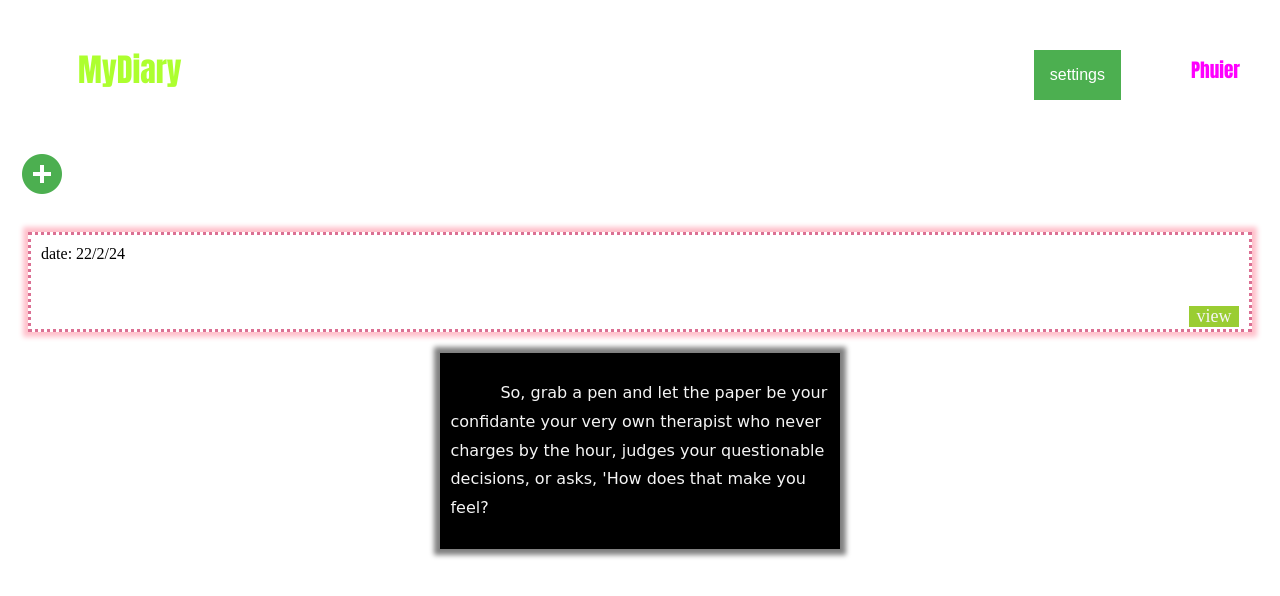
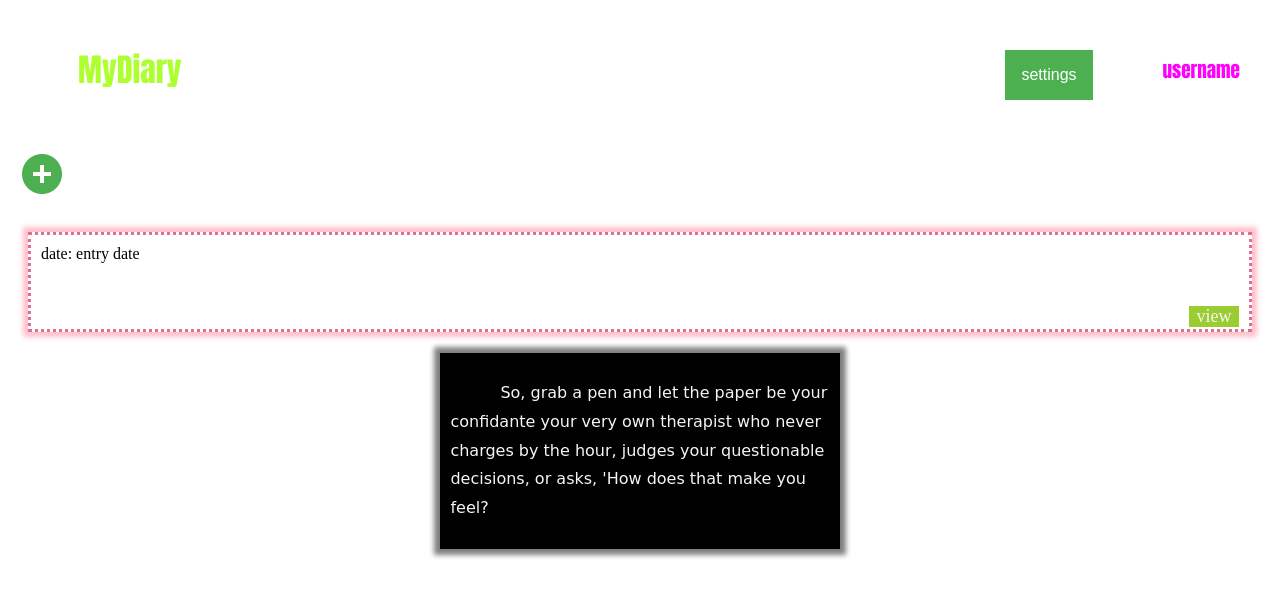
Before and after one commit to kabuiya/MYJOURNAL, a plain HTML site: page entries.html in a window 1280 px wide. Drawn offline with Linux system fonts and the light colour scheme.

Commit message:
field to show username

```diff
--- a/entries.html
+++ b/entries.html
@@ -18,7 +18,7 @@
                 <a href="#">Logout</a>
                 </div>
             </div>
-            <p>Phuier</p>
+            <p>username</p>
         </div>
     </div>
 
@@ -47,7 +47,7 @@
     <div id="addContent"><img id="imageButton"   onclick="openModal()" src="images/add.png" alt="addContent"></div>
 
     <div id="Content">
-        <div id="entrydate">date: 22/2/24</div>
+        <div id="entrydate">date: entry date</div>
         <div id="Diaryitems"><p></p></div>
         <div id="viewButton"><a href="url">view</a></div>
     </div>
```
